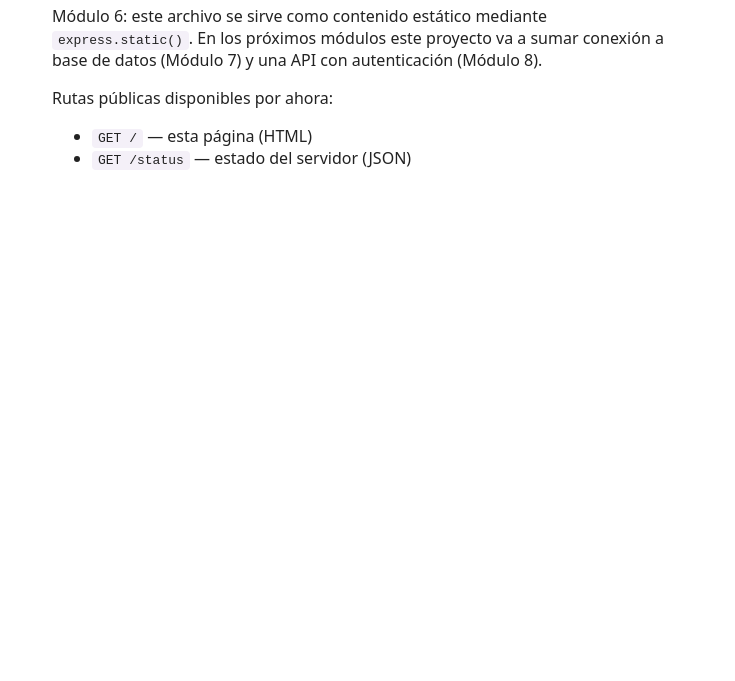
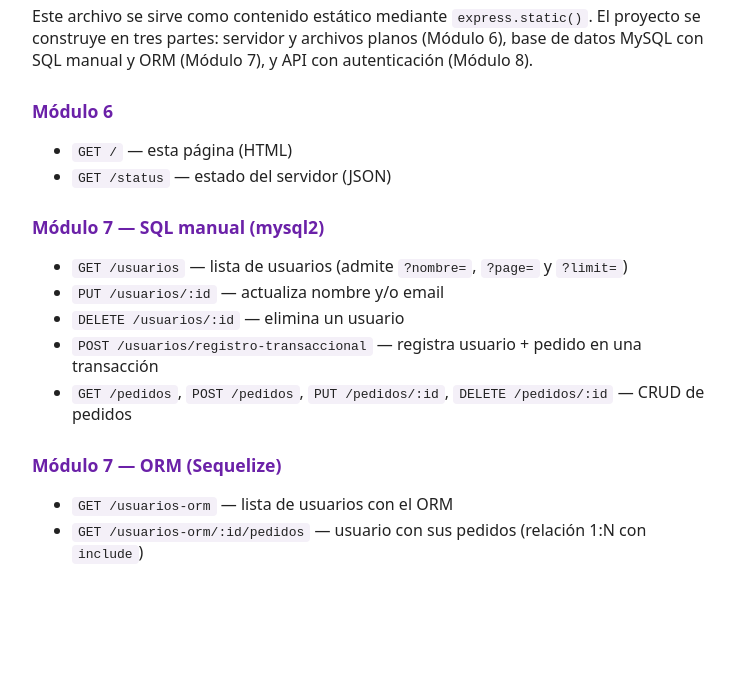
Before and after one commit to arriagadaaravena/tp-integrador-node-express, a website: page public/index.html in a window 1280 px wide. Shown: the part 119-800 px from the top of the page, without its empty margins (268-1003 px from the left). Drawn offline with Linux system fonts and the light colour scheme.

Commit message:
Modulo 7: actualiza README y pagina de inicio

```diff
--- a/public/index.html
+++ b/public/index.html
@@ -4,23 +4,40 @@
   <meta charset="UTF-8">
   <title>TP Integrador Node/Express — Abigail Arriagada</title>
   <style>
-    body { font-family: system-ui, sans-serif; max-width: 640px; margin: 60px auto; padding: 0 20px; color: #222; }
+    body { font-family: system-ui, sans-serif; max-width: 680px; margin: 60px auto; padding: 0 20px; color: #222; }
     h1 { color: #6B21A8; }
+    h2 { color: #6B21A8; font-size: 1.1rem; margin-top: 28px; }
     code { background: #f4f0f8; padding: 2px 6px; border-radius: 4px; }
+    li { margin-bottom: 4px; }
   </style>
 </head>
 <body>
   <h1>TP Integrador — Node &amp; Express</h1>
   <p>
-    Módulo 6: este archivo se sirve como contenido estático mediante
-    <code>express.static()</code>. En los próximos módulos este proyecto va a
-    sumar conexión a base de datos (Módulo 7) y una API con autenticación
-    (Módulo 8).
+    Este archivo se sirve como contenido estático mediante <code>express.static()</code>.
+    El proyecto se construye en tres partes: servidor y archivos planos (Módulo 6),
+    base de datos MySQL con SQL manual y ORM (Módulo 7), y API con autenticación (Módulo 8).
   </p>
-  <p>Rutas públicas disponibles por ahora:</p>
+
+  <h2>Módulo 6</h2>
   <ul>
     <li><code>GET /</code> — esta página (HTML)</li>
     <li><code>GET /status</code> — estado del servidor (JSON)</li>
   </ul>
+
+  <h2>Módulo 7 — SQL manual (mysql2)</h2>
+  <ul>
+    <li><code>GET /usuarios</code> — lista de usuarios (admite <code>?nombre=</code>, <code>?page=</code> y <code>?limit=</code>)</li>
+    <li><code>PUT /usuarios/:id</code> — actualiza nombre y/o email</li>
+    <li><code>DELETE /usuarios/:id</code> — elimina un usuario</li>
+    <li><code>POST /usuarios/registro-transaccional</code> — registra usuario + pedido en una transacción</li>
+    <li><code>GET /pedidos</code>, <code>POST /pedidos</code>, <code>PUT /pedidos/:id</code>, <code>DELETE /pedidos/:id</code> — CRUD de pedidos</li>
+  </ul>
+
+  <h2>Módulo 7 — ORM (Sequelize)</h2>
+  <ul>
+    <li><code>GET /usuarios-orm</code> — lista de usuarios con el ORM</li>
+    <li><code>GET /usuarios-orm/:id/pedidos</code> — usuario con sus pedidos (relación 1:N con <code>include</code>)</li>
+  </ul>
 </body>
 </html>
```
Also changed, not shown: README.md.
